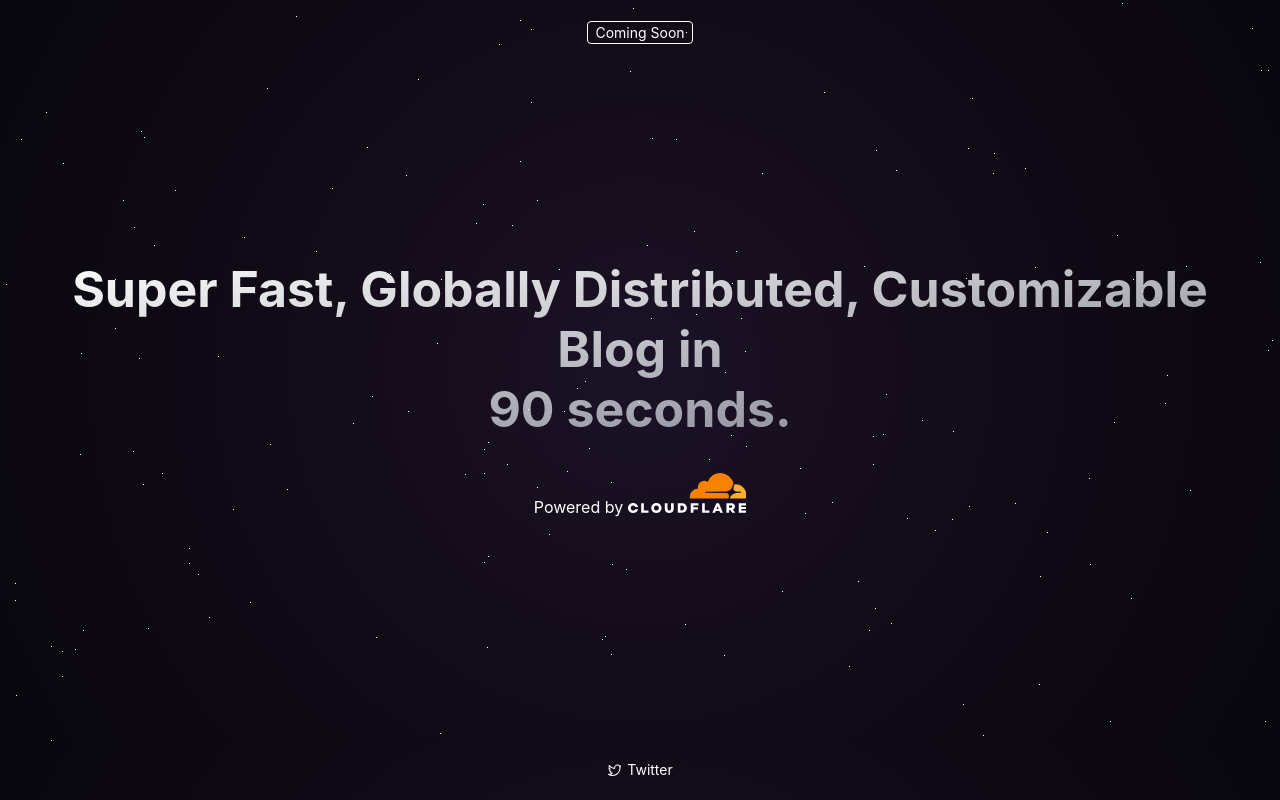
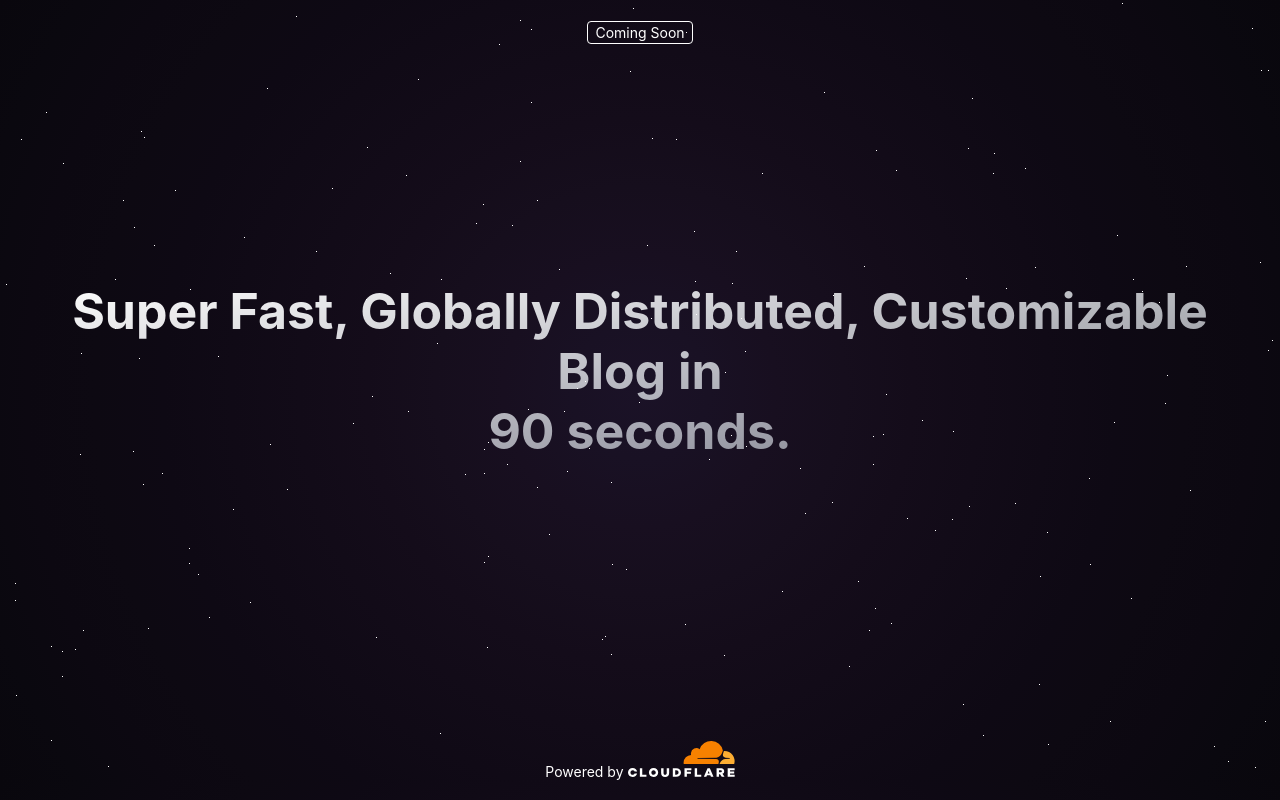
Before and after one commit to suryatmodulus/blogflow.co, a plain HTML site: page index.html in a window 1280 px wide. Drawn offline with Linux system fonts and the light colour scheme.

Commit message:
hide twitter link

```diff
--- a/assets/main.css
+++ b/assets/main.css
@@ -99,6 +99,10 @@ a {
   height: min(100vh, 600px);
 }
 
+.powered-by {
+  font-size: 14px;
+}
+
 .cloudflare-logo {
-  height: 40px;
+  height: 36px;
 }
--- a/index.html
+++ b/index.html
@@ -30,6 +30,9 @@
           >
           seconds.
         </h1>
+      </div>
+    </main>
+    <div>
       <span class="powered-by">Powered by</span>
       <svg
         class="cloudflare-logo"
@@ -100,8 +103,7 @@
         />
       </svg>
     </div>
-    </main>
-    <div class="social-icons">
+    <!-- <div class="social-icons">
       <a href="//twitter.com/suryamodulus" target="_blank">
         <span class="link-text">
           <svg
@@ -121,7 +123,7 @@
           Twitter
         </span>
       </a>
-    </div>
+    </div> -->
     <script>
       (function () {
         const counters = document.querySelectorAll('.counter');
```
Lines whose indentation alone changed are shown as unchanged.
